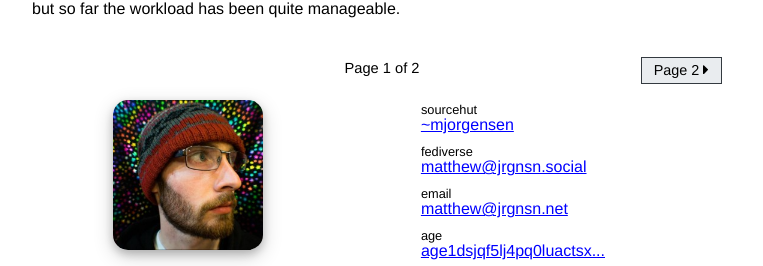
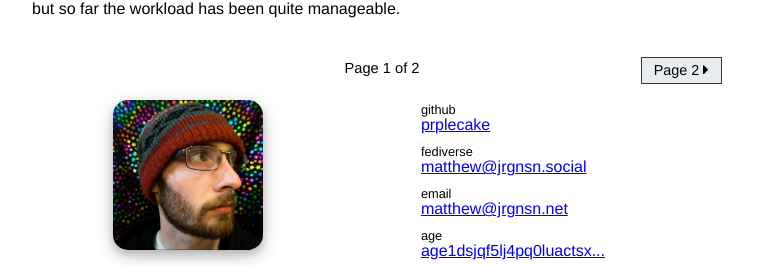
Before and after one commit to prplecake/jrgnsn.net, a Jekyll site: the page built from index.html, in a window 1280 px wide. Shown: the part 1338-1604 px from the top of the page, without its empty margins (258-1021 px from the left). Built offline with Jekyll 4.4.1, drawn with Linux system fonts in a browser that asks for light colours; the list of posts is cut into pages by our own code.

Commit message:
Update link to personal code

```diff
--- a/_includes/widget-external-links.html
+++ b/_includes/widget-external-links.html
@@ -1,7 +1,7 @@
 <div class="external-links">
   <p>
-    <span class="context">sourcehut</span>
-    <a href="https://sr.ht/~mjorgensen">~mjorgensen</a>
+    <span class="context">github</span>
+    <a href="https://github.com/prplecake">prplecake</a>
   </p>
   <p>
     <span class="context">fediverse</span>
```
